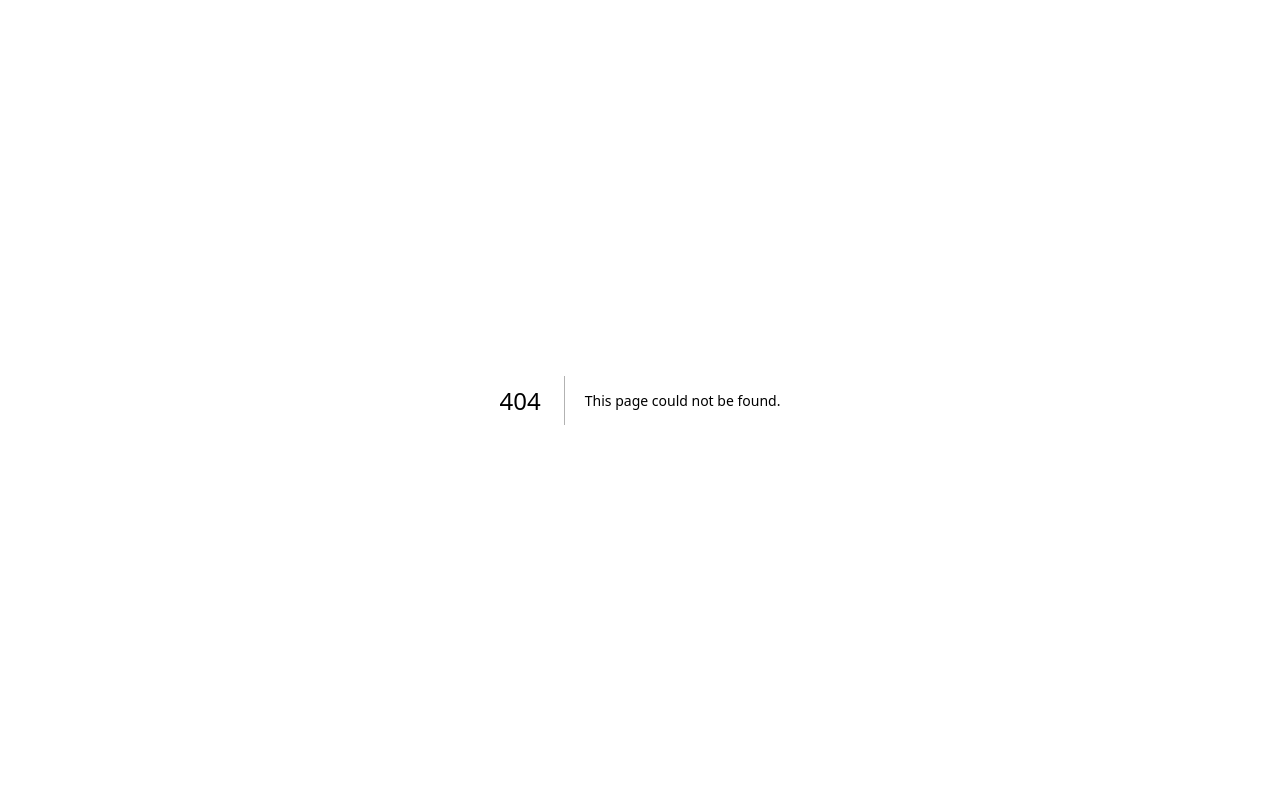
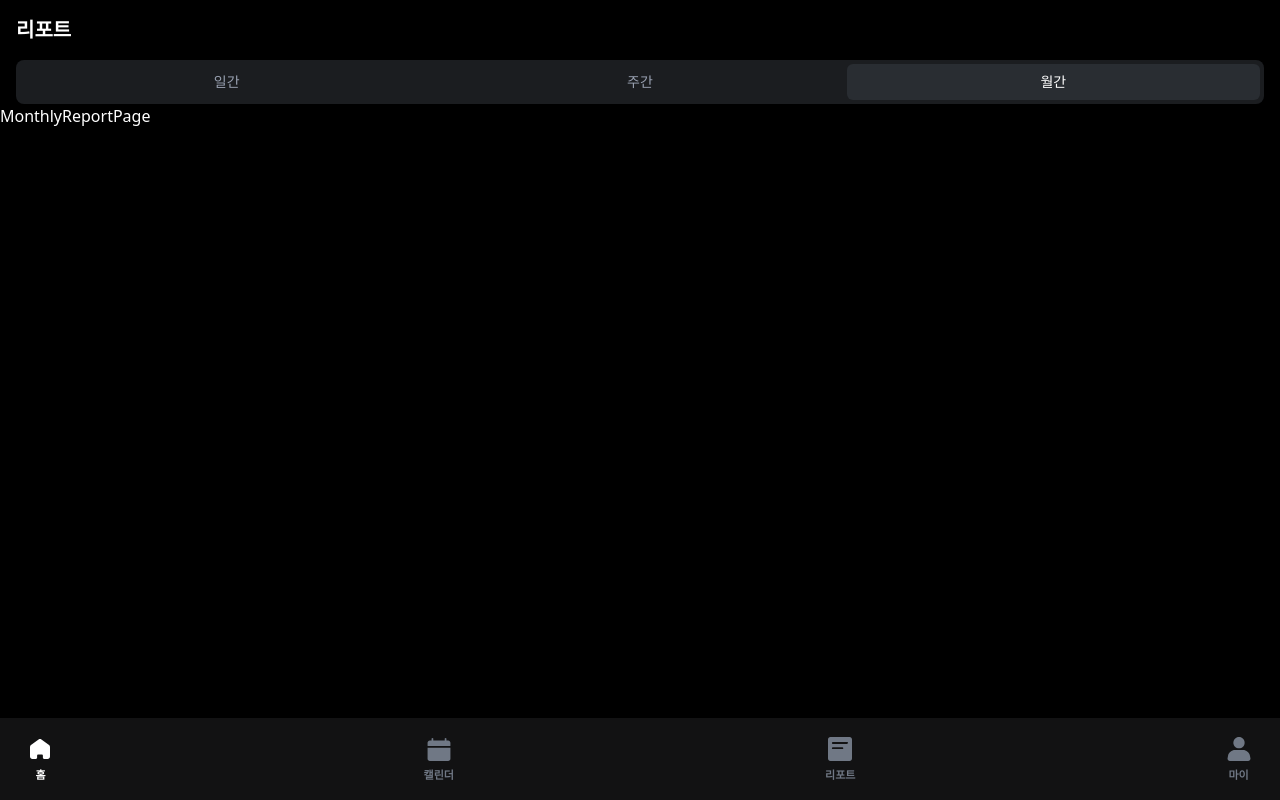
Before and after one commit to depromeet/dpm17-team4-client, a Next.js app in the folder web/: page /report/monthly in a window 1280 px wide. Before the commit this address had no page. Built offline with nearby package versions, Linux system fonts and the light colour scheme.

Commit message:
feat: month page

```diff
--- /dev/null
+++ b/web/src/app/(with-bottom-navigation)/report/monthly/page.tsx
@@ -0,0 +1,3 @@
+export default function MonthlyReportPage() {
+  return <div>MonthlyReportPage</div>;
+}
```
